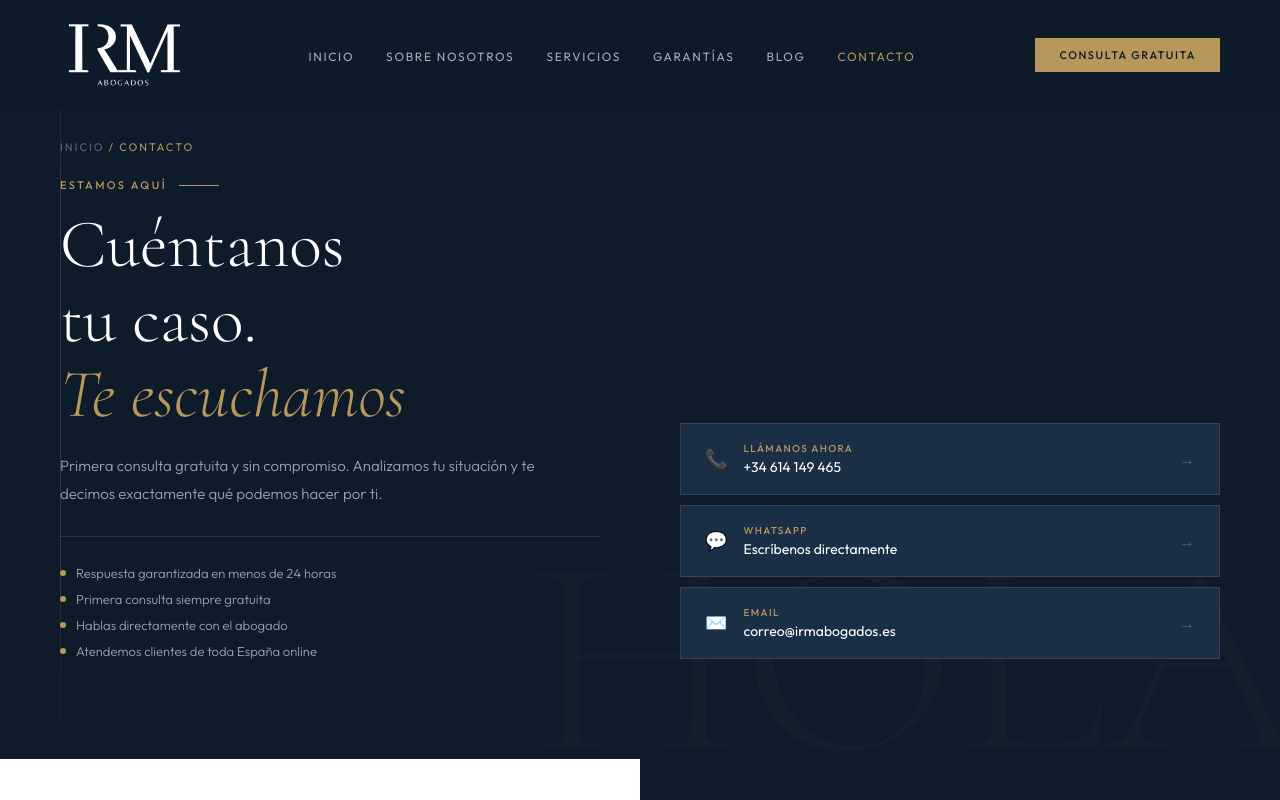
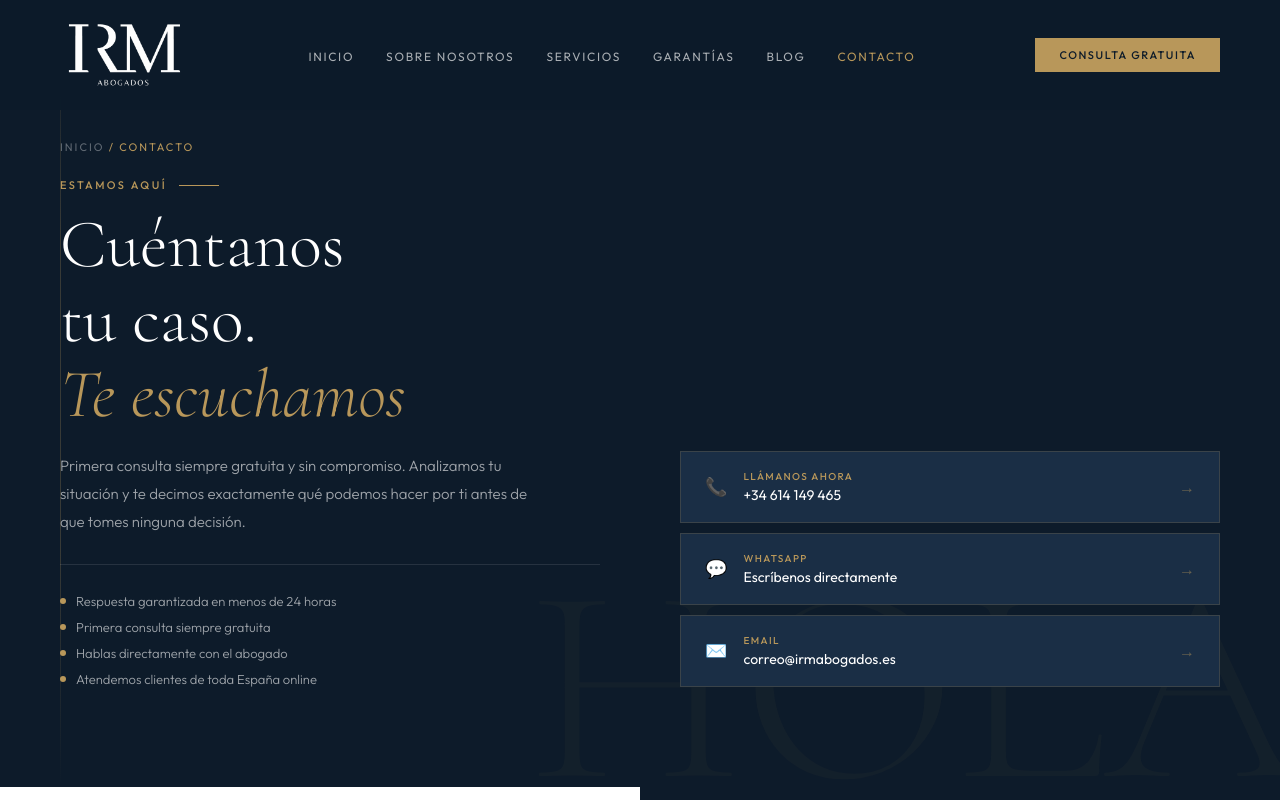
Before and after one commit to Ivanrm01/IRM-Abogados, a Next.js app: page /contacto in a window 1280 px wide. Shown: the top 800 px of the page. Built offline with nearby package versions, Linux system fonts and the light colour scheme.

Commit message:
Update page.jsx

```diff
--- a/app/contacto/page.jsx
+++ b/app/contacto/page.jsx
@@ -47,7 +47,7 @@ export default function ContactoPage() {
             <div className={styles.breadcrumb}>Inicio <span>/ Contacto</span></div>
             <div className="eyebrow">Estamos aquí</div>
             <h1>Cuéntanos<br />tu caso.<br /><em>Te escuchamos</em></h1>
-            <p className={styles.heroDesc}>Primera consulta gratuita y sin compromiso. Analizamos tu situación y te decimos exactamente qué podemos hacer por ti.</p>
+            <p className={styles.heroDesc}>Primera consulta siempre gratuita y sin compromiso. Analizamos tu situación y te decimos exactamente qué podemos hacer por ti antes de que tomes ninguna decisión.</p>
             <div className={styles.promises}>
               {['Respuesta garantizada en menos de 24 horas','Primera consulta siempre gratuita','Hablas directamente con el abogado','Atendemos clientes de toda España online'].map(p => (
                 <div key={p} className={styles.promise}><div className={styles.dot}></div>{p}</div>
```
